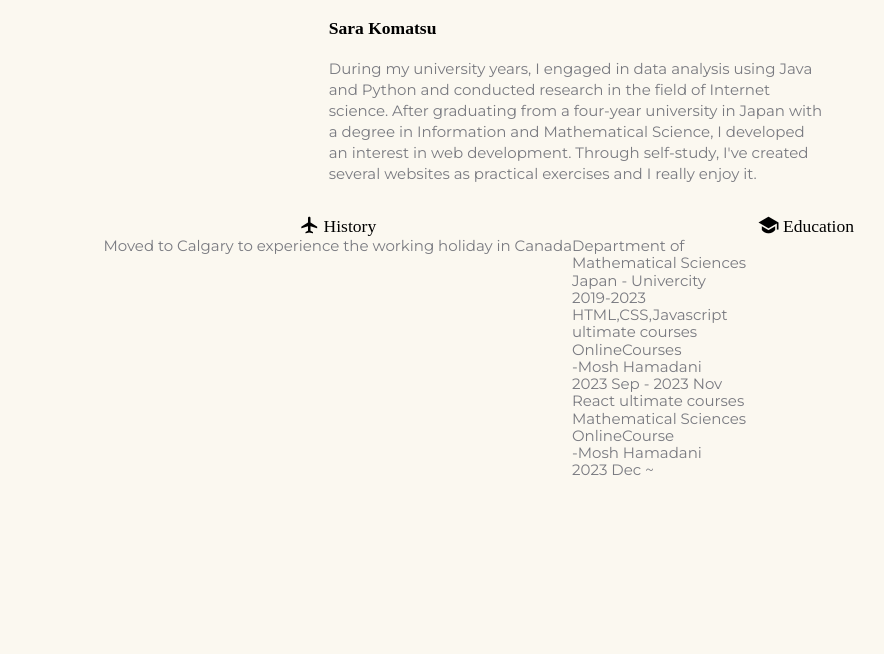
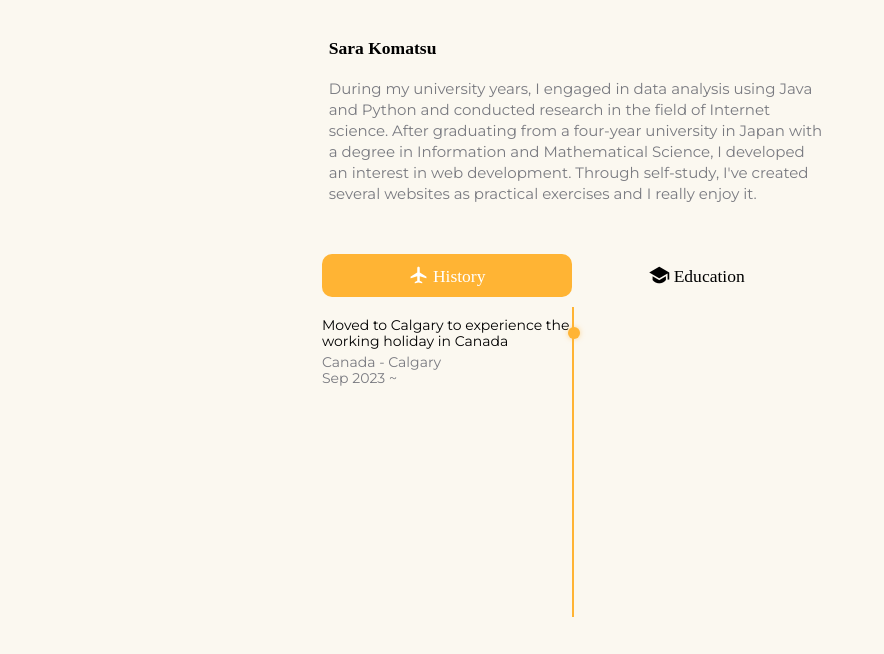
Before and after one commit to Sara-pyon/Profile_website, a plain HTML site: page index.html in a window 1280 px wide. Shown: the part 691-1345 px from the top of the page, without its empty margins (68-952 px from the left). Before the commit the page ends 1220 px from the top, so only its background shows below. Drawn offline with nearby package versions, Linux system fonts and the light colour scheme; a web font is replaced by a local one.

Commit message:
made a aboutMe section

```diff
--- a/css/styles.css
+++ b/css/styles.css
@@ -12,7 +12,7 @@
     /* ===============Colours=============================== */
     --color-primary: #ffb434;
     --color-secondary: #FBF8F0;
-    --color-border: #d3d7ee;
+    --color-border: #fdebbd;
     --color-text: #797a80;
     --color-heading: #000;
     /* =============== Font and Typography=============================== */
@@ -72,6 +72,7 @@ a{
     max-width: 1120px;
     margin-inline: auto;
     padding-inline: 1rem;
+    overflow: hidden;
 }
 section{
     padding-block: 5rem;
@@ -84,7 +85,7 @@ img{
     height: auto;
 }
 .icon{
-    width: 50px;
+    width: 40px;
 }
 .grid{
     display: grid;
@@ -230,6 +231,9 @@ img{
 }
 
 /* =============================== ABOUT ME ====================================== */
+.aboutMe__detail{
+    max-width: 50rem;
+}
 .aboutMe__container{
     padding-inline: 1rem;
     display: flex;
@@ -240,10 +244,10 @@ img{
 .aboutMe__header{
     text-align: center;
 }
-.aboutMe__heading{
+.section__heading{
     display: inline-block;
 }
-.aboutMe__heading::after{
+.section__heading::after{
     content: '';
     width: 100%;
     height: 3px;
@@ -251,7 +255,7 @@ img{
     display: block;
 }
 .aboutMe__body{
-    padding-block: 3rem;
+    padding-block: 5rem;
 }
 .aboutMe__introduce{
     display: flex;
@@ -266,28 +270,158 @@ img{
 .aboutMe__img{
    display: none;
 }
+
+/* anoutMe detail */
+.aboutMe__detail{
+    width: 100%;
+    margin-bottom: 5rem;
+}
+.aboutMe__detail-heading{
+    grid-template-columns: repeat(2, 1fr);
+}
+.aboutMe__history,
+.aboutMe__education{
+    padding-block: 1rem;
+    border-radius: 10px;
+    transition: all .4s;
+}
+.aboutMe__history{
+    background: var(--color-primary);
+    color: #fff;
+}
+.aboutMe__detail-title{
+    text-align: center;
+    font-weight: var(--fontweight-regular);
+    cursor: pointer;
+}
+.aboutMe__detail-title> i{
+    font-size: 2rem;
+}
+.aboutMe__detail-body{
+    margin-top: 1rem;
+    padding-block: 1rem;
+    width: 100%;
+    height: 31rem;
+    position: relative;
+}
+.aboutMe__detail-body::after{
+    position: absolute;
+    top: 0;
+    left: 50%;
+    content: '';
+    display: block;
+    width: 2px;
+    height: 100%;
+    background: var(--color-primary);
+}
+
+.aboutMe__detail-1{
+    grid-template-columns: repeat(2,1fr);
+    width: 100%;
+    column-gap: 5px;
+    transition: all .4s;
+    overflow: hidden;
+}
+.aboutMe__detail-2{
+    width: 100%;
+    grid-template-columns: repeat(2, 1fr);
+    grid-template-rows: repeat(3, auto);
+    column-gap: 5px;
+    overflow: hidden;
+}
+
+.aboutMe__data:nth-child(2){
+    grid-column: 2/3;
+    grid-row: 2/3;
+    flex-wrap: wrap;
+    justify-content: end;
+    flex-direction: row;
+    margin-left: 0.5rem;
+}
+.aboutMe__data:nth-child(3){
+    grid-column: 1/2;
+    grid-row: 3/-2;
+}
+.aboutMe__data{
+    width: 100%;
+    display: flex;
+    flex-direction: column;
+    position: relative;
+}
+.aboutMe__data-main{
+    color: #000;
+    font-size: var(--fontsize-small);
+}
+.aboutMe__data-sub{
+    padding-top: 0.5rem;
+    font-size: var(--fontsize-small);
+}
+.dot{
+    position: absolute;
+    width: 12px;
+    height: 12px;
+    background: var(--color-primary);
+    border-radius: 100%;
+    box-shadow: 0px 0px 5px hsla(37,100%,60%,0.5);
+}
+.dot-1,
+.dot-3{
+    right: -10px;
+    top: 1rem;
+}
+.dot-2{
+    left: -12px;
+    top: 1rem
+}
+.aboutMe__detail-2{
+    height: 0;
+    transition: all .4s;
+}
+.show-education .aboutMe__detail-2{
+    height: 100%;
+}
+.show-education .aboutMe__detail-1{
+    height: 0;
+}
+.show-education .aboutMe__history{
+    background: transparent;
+    color: #000;
+}
+.show-education .aboutMe__education{
+    background: var(--color-primary);
+    color: #fff;
+}
+
+/* aboutMe footer */
+.aboutMe__footer{
+    width: 100%;
+    padding-inline: 1rem;
+    padding-block: 1rem;
+}
 .aboutMe__footer-icons{
     display: flex;
     flex-direction: row;
     justify-content: center;
     align-items: center;
     column-gap: 2rem;
-}
-/* anoutMe detail */
-.aboutMe__detail{
-    grid-template-columns: repeat(2, 1fr);
-}
-.aboutMe__detail-title{
-    text-align: center;
-    font-weight: var(--fontweight-regular);
-    cursor: pointer;
-}
-.aboutMe__detail-title > i{
-    font-size: 2rem;
+    height: 7rem;
 }
 
-
 /* =============================== PORTFOLIO ====================================== */
+.portfolio__header{
+    text-align: center;
+    margin-bottom: 2rem;
+}
+.portfolio__cards{
+    padding-block: 3rem;
+}
+.portfolio__card{
+    width: 28rem;
+    border: 2px solid var(--color-border);
+    border-radius: 5px;
+    overflow: hidden;
+    padding: 1rem;
+}
 /* =============================== CONTACT ME ====================================== */
 /* =============================== FOOTER ====================================== */
 
--- a/index.html
+++ b/index.html
@@ -40,7 +40,7 @@
                 <h2 class="home__greeding">Hello, this is</h2>
                 <h1 class="home__name">Sara Komatsu</h1>
                 <button class="btn home__btn">
-                    <a href="#">Learn More
+                    <a href="#aboutMe">Learn More
                         <i class="ri-arrow-right-line home__btn-arrow"></i>
                     </a>
                 </button>
@@ -51,10 +51,10 @@
         </div>
     </section>
     <!-- =====================ABOUT ME====================== -->
-    <section class="aboutMe">
+    <section class="aboutMe" id="aboutMe">
         <div class="aboutMe__container container">
             <div class="aboutMe__header">
-                <h2 class="aboutMe__heading">About Me</h2>
+                <h2 class="aboutMe__heading section__heading">About Me</h2>
             </div>
             <div class="aboutMe__body">
                 <div class="aboutMe__introduce">
@@ -72,44 +72,57 @@
                 </div>
                 <img src="image/profil-img-2.png" alt="profile image" class="aboutMe__img">
             </div>
-            <div class="aboutMe__detail grid">
-                <div class="aboutMe__detail-2">
-                    <h3 class="aboutMe__history aboutMe__detail-title">
+            <div class="aboutMe__detail" id="aboutMe-detail">
+                <div class="aboutMe__detail-heading grid">
+                    <h3 class="aboutMe__history aboutMe__detail-title" id="history">
                         <i class="ri-plane-line"></i>
                         History
                     </h3>
-                    <div class="aboutMe__data">
-                        <p class="aboutMe__data-main">Moved to Calgary to experience the working holiday in Canada</p>
-                    </div>
-                </div>
-                <div class="aboutMe__detail-1">
-                    <h3 class="aboutMe__history aboutMe__detail-title" id="education">
+                    <h3 class="aboutMe__education aboutMe__detail-title" id="education">
                         <i class="ri-graduation-cap-fill"></i>
                         Education
                     </h3>
+                </div>
+                <div class="aboutMe__detail-body">
+                    <div class="aboutMe__detail-1 grid">
+                        <div class="aboutMe__data">
+                            <p class="aboutMe__data-main">Moved to Calgary to experience the working holiday in Canada</p>
+                            <p class="aboutMe__data-sub">Canada - Calgary <br>
+                                Sep 2023 ~</p>
+                            <div class="dot-1 dot"></div>
+                        </div>
+                        <div></div>
+                    </div>
+                    <div class="aboutMe__detail-2 grid">
                         <div class="aboutMe__data">
                             <p class="aboutMe__data-main">Department of <br>
                                 Mathematical Sciences</p>
-                        <p class="boutMe__data-sub">Japan - Univercity<br>
+                            <p class="aboutMe__data-sub">Japan - Univercity<br>
                                 2019-2023</p>
+                            <div class="dot-1 dot"></div>
                         </div>
                         <div class="aboutMe__data">
-                        <p class="aboutMe__data-main">HTML,CSS,Javascript<br>
+                            <div>
+                                <p class="aboutMe__data-main">HTML , CSS, Javascript<br>
                                     ultimate courses </p>
-                        <p class="boutMe__data-sub">OnlineCourses <br>
+                                <p class="aboutMe__data-sub">OnlineCourses <br>
                                      -Mosh Hamadani<br>
                                     2023 Sep - 2023 Nov</p>
+                            </div>
+                            <div class="dot-2 dot"></div>
                         </div>
                         <div class="aboutMe__data">
                             <p class="aboutMe__data-main">React ultimate courses<br>
                                 Mathematical Sciences</p>
-                        <p class="boutMe__data-sub">OnlineCourse<br>
+                            <p class="aboutMe__data-sub">OnlineCourse<br>
                                  -Mosh Hamadani <br>
                                 2023 Dec ~</p>
+                            <div class="dot-3 dot"></div>
                         </div>
                     </div>
                 </div>
-            <!-- <div class="aboutMe__footer" id="aboutMe">
+            </div>
+            <div class="aboutMe__footer" id="aboutMe">
                 <h3 class="aboutMe__footer-title">My skills are</h3>
                 <div class="aboutMe__footer-icons">
                     <svg class="icon">
@@ -126,10 +139,39 @@
                     </svg>
                     <img src="image/python-svgrepo-com.svg" alt="python icon" class="icon">
                 </div>
-            </div> -->
+            </div>
         </div>
     </section>
-    <!-- =====================SCROLL UP====================== -->
+    <!-- =====================Portfolio====================== -->
+    <section class="portfolio" id="portfolio">
+        <div class="portfolio__container container">
+            <div class="portfolio__header">
+                <h2 class="portfolio__heading section__heading">My Created Websites</h2>
+            </div>
+            <div class="portfolio__cards">
+                <div class="portfolio__card">
+                    <img src="image/Portfolio-1.png" alt="" class="portfolio__img">
+                    <h3 class="portfolio__title">e-book website</h3>
+                    <p class="portfolio__text">Designed by Bedimcode</p>
+                </div>
+            </div>
+            <div class="portfolio__cards">
+                <div class="portfolio__card">
+                    <img src="image/Portfolio-1.png" alt="" class="portfolio__img">
+                    <h3 class="portfolio__title">e-book website</h3>
+                    <p class="portfolio__text">Designed by Bedimcode</p>
+                </div>
+            </div>
+            <div class="portfolio__cards">
+                <div class="portfolio__card">
+                    <img src="image/Portfolio-1.png" alt="" class="portfolio__img">
+                    <h3 class="portfolio__title">e-book website</h3>
+                    <p class="portfolio__text">Designed by Bedimcode</p>
+                </div>
+            </div>
+
+        </div>
+    </section>
     <!-- =====================SCROLL UP====================== -->
 
      <!-- =====================RELAX JS====================== -->
--- a/js/main.js
+++ b/js/main.js
@@ -5,3 +5,11 @@ const menu = document.getElementById('menu'),
 
 toggleOpen.addEventListener('click', () => menu.classList.add('show-menu'));
 toggleClose.addEventListener('click', () => menu.classList.remove('show-menu'));
+
+// ===================== Show Education ========================================
+const historyBtn = document.getElementById('history'),
+      educationBtn = document.getElementById('education'),
+      detailBody = document.getElementById('aboutMe-detail');
+
+      historyBtn.addEventListener('click', () => detailBody.classList.remove('show-education'));
+      educationBtn.addEventListener('click', () => detailBody.classList.add('show-education'));
```
Lines whose indentation alone changed are shown as unchanged.
